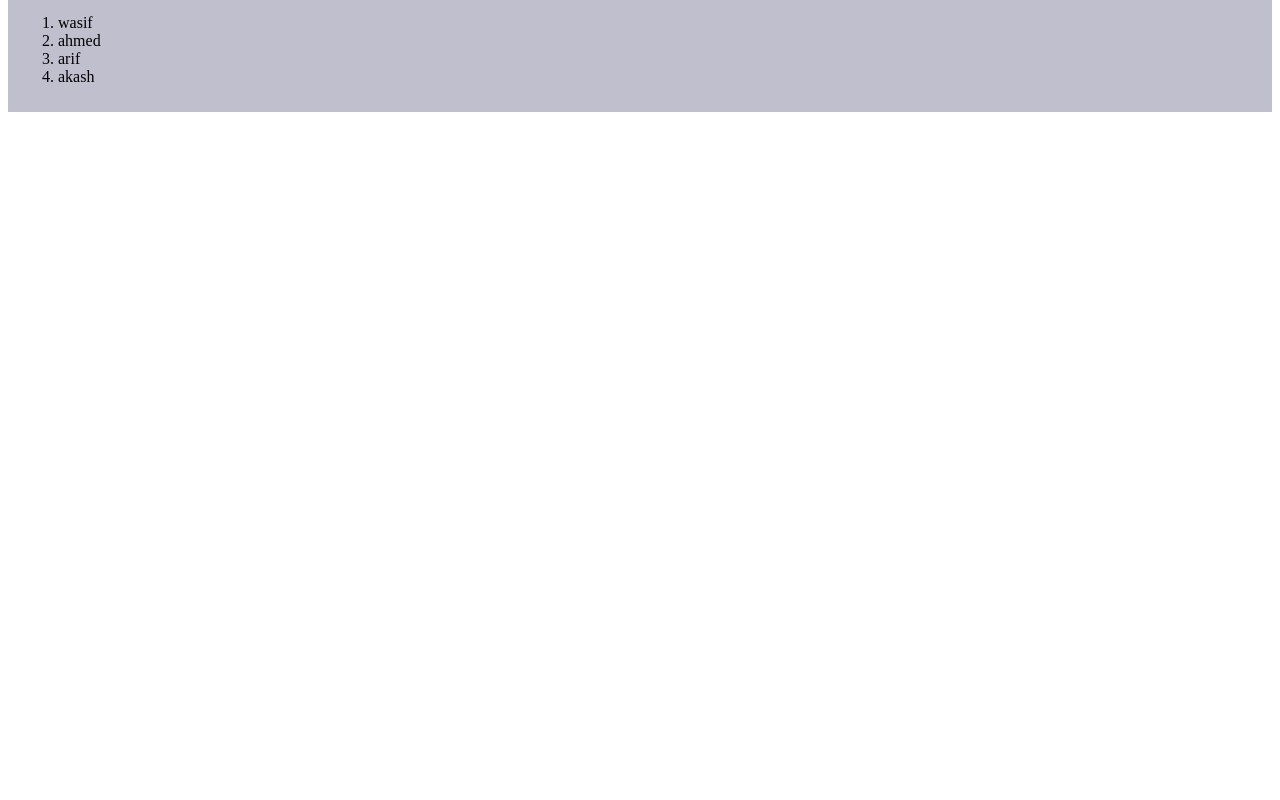
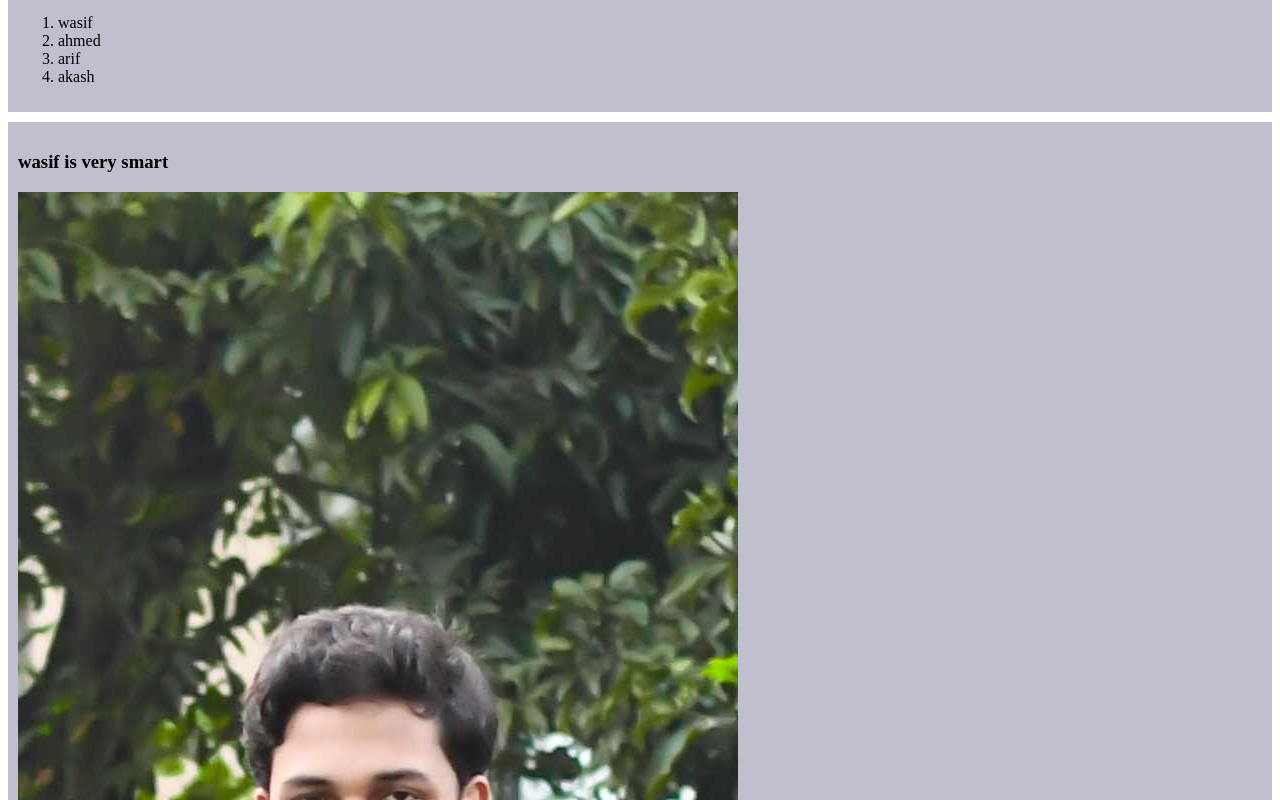
Before and after one commit to wasifahmed85/my-github-repo, a plain HTML site: page index.html in a window 1280 px wide. Shown: the part 440-1240 px from the top of the page. Before the commit the page ends 800 px from the top, so only its background shows below. Drawn offline with Linux system fonts and the light colour scheme.

Commit message:
add a new image

```diff
--- a/index.html
+++ b/index.html
@@ -28,6 +28,10 @@
         <li>arif</li>
         <li>akash</li>
     </ol></div>
+    <div>
+        <h3> wasif is very smart</h3>
+        <img src="image/wasif.jpg" alt="">
+    </div>
 
 </body>
 </html>
```
Also changed, not shown: image/wasif.jpg (added).
